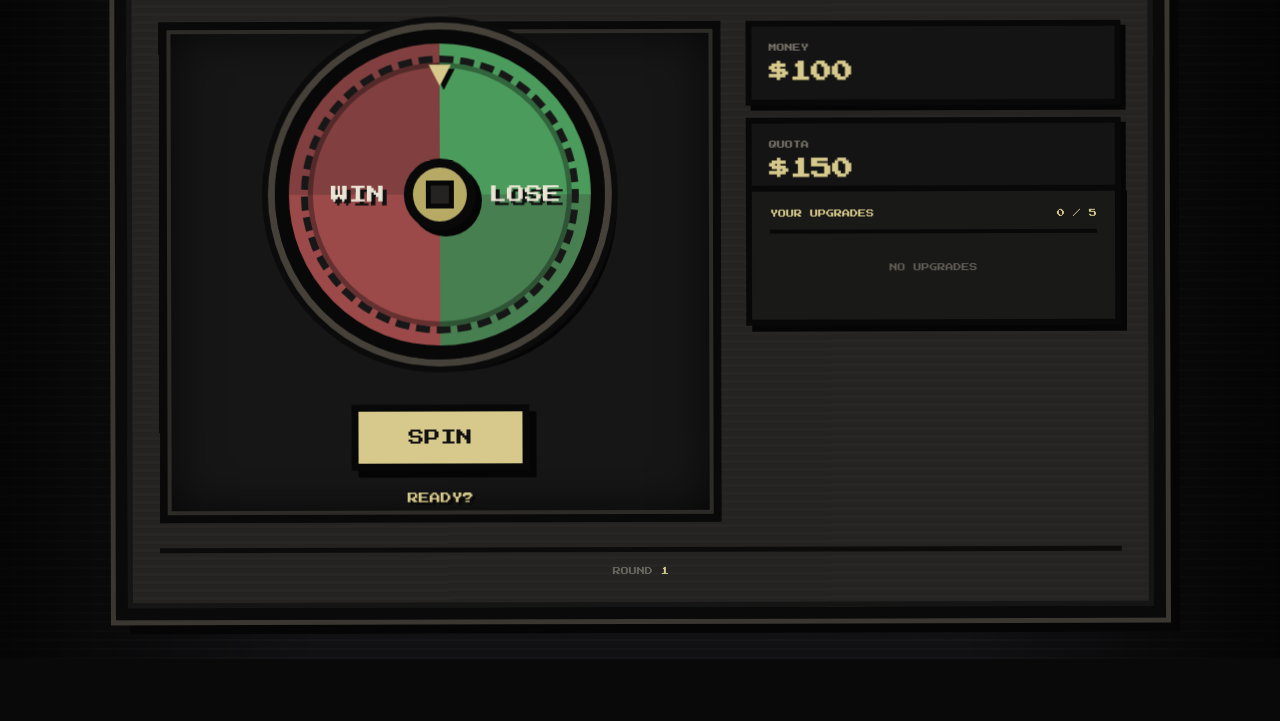
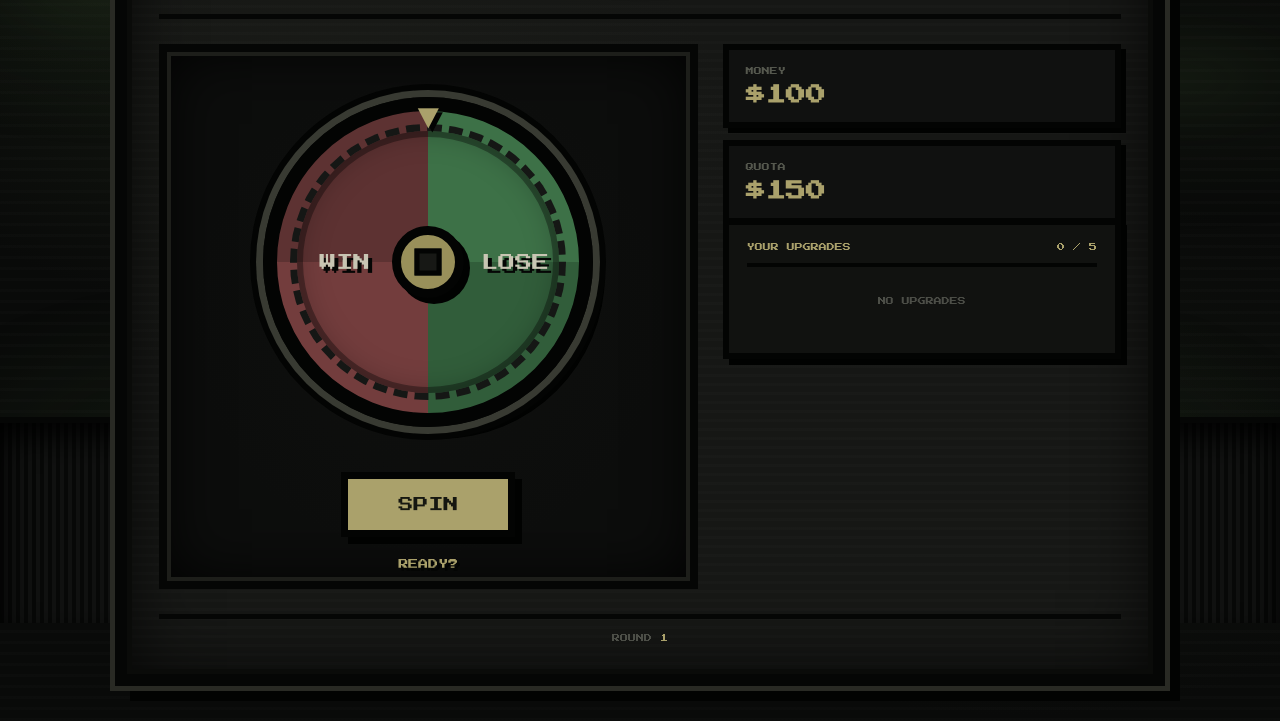
Before and after one commit to EllfredTheHuman/spinbound, a plain HTML site: page index.html in a window 1280 px wide. Shown: the part 177-898 px from the top of the page. Before the commit the page ends 836 px from the top, so only its background shows below. Drawn offline with Linux system fonts and the light colour scheme.

Commit message:
Update styles in style.css for better appearance
Refactor CSS styles for improved design and layout.

```diff
--- a/style.css
+++ b/style.css
@@ -1,10 +1,4 @@
 @import url('https://fonts.googleapis.com/css2?family=Press+Start+2P&display=swap');
-
-
-/* =====================================================
-   SPINBOUND
-   ABANDONED WAREHOUSE / PIXEL ARCADE
-===================================================== */
 
 * {
     box-sizing: border-box;
@@ -15,25 +9,15 @@ html,
 body {
     margin: 0;
     padding: 0;
+    min-height: 100%;
+}
 
-    width: 100%;
-    min-height: 100%;
+body {
+    min-height: 100vh;
 
     font-family: "Press Start 2P", monospace;
 
-    color: #e8e4d5;
-
-    background: #09090a;
-}
-
-
-/* =====================================================
-   WAREHOUSE
-===================================================== */
-
-body {
-
-    min-height: 100vh;
+    color: #d8d4c3;
 
     display: flex;
     justify-content: center;
@@ -41,34 +25,46 @@ body {
 
     overflow-x: hidden;
 
+    position: relative;
+
     /*
-        DARK CONCRETE WALL
+        ROT / DAMP CONCRETE
     */
 
     background:
-        linear-gradient(
-            90deg,
-            rgba(0,0,0,0.7),
-            transparent 25%,
-            transparent 75%,
-            rgba(0,0,0,0.75)
+        radial-gradient(
+            ellipse at 20% 30%,
+            rgba(48, 63, 38, 0.22),
+            transparent 25%
         ),
+
+        radial-gradient(
+            ellipse at 80% 70%,
+            rgba(42, 55, 34, 0.18),
+            transparent 30%
+        ),
+
+        radial-gradient(
+            ellipse at 50% 15%,
+            rgba(122, 105, 62, 0.07),
+            transparent 30%
+        ),
+
         repeating-linear-gradient(
             0deg,
-            rgba(255,255,255,0.018) 0px,
-            rgba(255,255,255,0.018) 2px,
-            transparent 2px,
-            transparent 9px
+            rgba(255,255,255,0.012) 0px,
+            rgba(255,255,255,0.012) 3px,
+            transparent 3px,
+            transparent 11px
         ),
-        #111113;
 
-    position: relative;
+        #090a09;
 }
 
 
-/*
-    OLD WAREHOUSE WALL LINES
-*/
+/* =====================================================
+   MOULD / ROT
+===================================================== */
 
 body::before {
 
@@ -80,29 +76,43 @@ body::before {
 
     pointer-events: none;
 
-    opacity: 0.35;
+    opacity: 0.65;
 
     background:
-        linear-gradient(
-            90deg,
-            transparent 49.5%,
-            #252528 50%,
-            transparent 50.5%
+
+        radial-gradient(
+            ellipse at 8% 20%,
+            rgba(54, 77, 43, 0.45) 0%,
+            rgba(39, 56, 35, 0.2) 8%,
+            transparent 18%
         ),
-        linear-gradient(
-            0deg,
-            transparent 79%,
-            #27272a 79.2%,
-            transparent 79.5%
+
+        radial-gradient(
+            ellipse at 92% 32%,
+            rgba(48, 68, 39, 0.4) 0%,
+            rgba(38, 53, 32, 0.15) 9%,
+            transparent 20%
+        ),
+
+        radial-gradient(
+            ellipse at 15% 80%,
+            rgba(48, 70, 39, 0.35),
+            transparent 20%
+        ),
+
+        radial-gradient(
+            ellipse at 83% 82%,
+            rgba(42, 63, 37, 0.35),
+            transparent 20%
         );
 
     z-index: -5;
 }
 
 
-/*
-    FLOOR
-*/
+/* =====================================================
+   FLOOR
+===================================================== */
 
 body::after {
 
@@ -114,126 +124,37 @@ body::after {
     right: 0;
     bottom: 0;
 
-    height: 24vh;
-
-    pointer-events: none;
+    height: 25vh;
 
     background:
+
         repeating-linear-gradient(
             90deg,
-            #0b0b0c 0px,
-            #0b0b0c 3px,
-            #141416 3px,
-            #141416 7px
+            #070807 0px,
+            #070807 4px,
+            #101110 4px,
+            #101110 8px
+        ),
+
+        repeating-linear-gradient(
+            0deg,
+            transparent 0px,
+            transparent 38px,
+            rgba(255,255,255,0.025) 39px,
+            transparent 41px
         );
 
-    border-top: 6px solid #080809;
+    border-top: 6px solid #050605;
 
     box-shadow:
-        inset 0 12px 20px rgba(0,0,0,0.8);
+        inset 0 15px 30px rgba(0,0,0,0.9);
 
     z-index: -4;
 }
 
 
 /* =====================================================
-   FLICKERING LIGHT
-===================================================== */
-
-.game::before {
-
-    content: "";
-
-    position: fixed;
-
-    top: -40px;
-    left: 50%;
-
-    width: 150px;
-    height: 35px;
-
-    transform: translateX(-50%);
-
-    background: #d8d0a4;
-
-    border: 6px solid #080808;
-
-    box-shadow:
-        0 0 35px 12px rgba(220,210,160,0.15),
-        0 0 100px 30px rgba(220,210,160,0.08);
-
-    animation: lightFlicker 7s infinite;
-
-    z-index: -2;
-}
-
-
-@keyframes lightFlicker {
-
-    0% {
-        opacity: 0.8;
-    }
-
-    7% {
-        opacity: 0.8;
-    }
-
-    8% {
-        opacity: 0.15;
-    }
-
-    9% {
-        opacity: 0.75;
-    }
-
-    10% {
-        opacity: 0.3;
-    }
-
-    11% {
-        opacity: 0.8;
-    }
-
-    48% {
-        opacity: 0.8;
-    }
-
-    49% {
-        opacity: 0.1;
-    }
-
-    50% {
-        opacity: 0.7;
-    }
-
-    51% {
-        opacity: 0.2;
-    }
-
-    52% {
-        opacity: 0.8;
-    }
-
-    90% {
-        opacity: 0.8;
-    }
-
-    91% {
-        opacity: 0.35;
-    }
-
-    92% {
-        opacity: 0.75;
-    }
-
-    100% {
-        opacity: 0.8;
-    }
-}
-
-
-/* =====================================================
-   MAIN GAME MACHINE
+   MAIN MACHINE
 ===================================================== */
 
 .game {
@@ -244,7 +165,7 @@ body::after {
 
     min-height: 650px;
 
-    margin: 40px auto;
+    margin: 50px auto;
 
     padding: 32px;
 
@@ -252,34 +173,125 @@ body::after {
 
     display: grid;
 
-    grid-template-columns: 1.2fr 0.8fr;
+    grid-template-columns: 1.15fr 0.85fr;
 
     grid-template-rows: auto 1fr auto;
 
     gap: 25px;
 
     background:
+
+        radial-gradient(
+            ellipse at 20% 30%,
+            rgba(57, 63, 43, 0.09),
+            transparent 35%
+        ),
+
         repeating-linear-gradient(
             0deg,
-            rgba(255,255,255,0.015) 0px,
-            rgba(255,255,255,0.015) 3px,
+            rgba(255,255,255,0.012) 0px,
+            rgba(255,255,255,0.012) 3px,
             transparent 3px,
-            transparent 8px
+            transparent 9px
         ),
-        #242321;
 
-    border: 12px solid #0a0a0a;
+        #161715;
+
+    border: 12px solid #050605;
 
     box-shadow:
-        0 0 0 5px #3a3731,
-        14px 14px 0 #050505,
-        inset 0 0 0 5px #151515;
 
-    /*
-        Slightly crooked industrial machine feel
-    */
+        0 0 0 5px #292a24,
 
-    transform: rotate(-0.15deg);
+        15px 15px 0 #020302,
+
+        inset 0 0 0 5px #0a0b09,
+
+        inset 0 0 70px rgba(0,0,0,0.8);
+
+    transform: translateY(15px);
+}
+
+
+/* =====================================================
+   OVERHEAD LIGHT
+===================================================== */
+
+.game::before {
+
+    content: "";
+
+    position: fixed;
+
+    width: 130px;
+
+    height: 30px;
+
+    top: -25px;
+
+    left: 50%;
+
+    transform: translateX(-50%);
+
+    background: #b8ae76;
+
+    border: 6px solid #050605;
+
+    box-shadow:
+
+        0 0 25px 8px rgba(180,170,110,0.12),
+
+        0 0 100px 35px rgba(180,170,110,0.05);
+
+    animation: flicker 6s infinite;
+
+    z-index: -2;
+}
+
+
+@keyframes flicker {
+
+    0%,
+    12%,
+    18%,
+    45%,
+    48%,
+    55%,
+    100% {
+        opacity: 0.7;
+    }
+
+    13% {
+        opacity: 0.15;
+    }
+
+    14% {
+        opacity: 0.65;
+    }
+
+    16% {
+        opacity: 0.25;
+    }
+
+    17% {
+        opacity: 0.7;
+    }
+
+    46% {
+        opacity: 0.1;
+    }
+
+    47% {
+        opacity: 0.6;
+    }
+
+    49% {
+        opacity: 0.25;
+    }
+
+    50% {
+        opacity: 0.7;
+    }
 }
 
 
@@ -293,7 +305,7 @@ header {
 
     padding-bottom: 20px;
 
-    border-bottom: 6px solid #0b0b0b;
+    border-bottom: 5px solid #050605;
 
     text-align: left;
 }
@@ -307,11 +319,10 @@ header h1 {
 
     letter-spacing: 4px;
 
-    color: #d6c98b;
+    color: #aaa16b;
 
     text-shadow:
-        4px 4px 0 #111;
-
+        4px 4px 0 #050605;
 }
 
 
@@ -319,16 +330,16 @@ header p {
 
     margin: 12px 0 0;
 
-    font-size: 9px;
+    font-size: 8px;
 
-    color: #77736a;
+    color: #55584e;
 
     letter-spacing: 2px;
 }
 
 
 /* =====================================================
-   LEFT SIDE — WHEEL
+   WHEEL AREA
 ===================================================== */
 
 .wheel-area {
@@ -337,7 +348,7 @@ header p {
 
     grid-row: 2;
 
-    min-height: 440px;
+    min-height: 450px;
 
     display: flex;
 
@@ -349,13 +360,29 @@ header p {
 
     position: relative;
 
-    background: #161616;
+    /*
+        Push wheel down slightly
+    */
 
-    border: 8px solid #090909;
+    padding-top: 45px;
+
+    background:
+
+        radial-gradient(
+            ellipse at center,
+            rgba(45,47,38,0.08),
+            transparent 65%
+        ),
+
+        #0c0d0c;
+
+    border: 8px solid #050605;
 
     box-shadow:
-        inset 0 0 0 4px #2d2b27,
-        inset 0 0 50px rgba(0,0,0,0.8);
+
+        inset 0 0 0 4px #1d1e1a,
+
+        inset 0 0 60px rgba(0,0,0,0.9);
 }
 
 
@@ -373,39 +400,33 @@ header p {
 
     border-radius: 50%;
 
-    border: 14px solid #080808;
-
-    /*
-        Deliberately chunky colours instead
-        of smooth gradients.
-    */
+    border: 14px solid #030403;
 
     background:
+
         conic-gradient(
-            #4b9b5c 0deg 90deg,
-            #477f51 90deg 180deg,
-            #9b4949 180deg 270deg,
-            #813f3f 270deg 360deg
+            #3d7147 0deg 90deg,
+            #315d3a 90deg 180deg,
+            #733d3d 180deg 270deg,
+            #5d3232 270deg 360deg
         );
 
     box-shadow:
 
-        /* chunky outside rim */
-        0 0 0 7px #454139,
+        0 0 0 7px #383a32,
 
-        0 0 0 13px #0b0b0b,
+        0 0 0 13px #030403,
 
-        /* shadow */
-        12px 12px 0 #050505;
+        12px 12px 0 #010201;
 
     transition:
         transform 2.5s cubic-bezier(.12,.8,.18,1);
 }
 
 
-/*
-    PIXEL-STYLE RIM
-*/
+/* =====================================================
+   WHEEL ROT
+===================================================== */
 
 .wheel::before {
 
@@ -413,51 +434,50 @@ header p {
 
     position: absolute;
 
-    inset: 12px;
+    inset: 13px;
 
     border-radius: 50%;
 
-    border: 7px dashed #171717;
+    border: 7px dashed #151715;
 
     box-shadow:
-        inset 0 0 0 5px rgba(0,0,0,0.35);
 
-    pointer-events: none;
+        inset 0 0 0 6px rgba(0,0,0,0.35),
+
+        inset 0 0 30px rgba(0,0,0,0.25);
 }
 
 
-/*
-    CENTRE HUB
-*/
+/* =====================================================
+   CENTRE
+===================================================== */
 
 .wheel-center {
 
     position: absolute;
 
     width: 72px;
+
     height: 72px;
 
     left: 50%;
+
     top: 50%;
 
     transform: translate(-50%, -50%);
 
-    background: #b7aa65;
+    background: #99905a;
 
-    border: 9px solid #090909;
+    border: 9px solid #030403;
 
     border-radius: 50%;
 
     z-index: 10;
 
     box-shadow:
-        6px 6px 0 #050505;
+        6px 6px 0 #010201;
 }
 
-
-/*
-    CENTRE PIXEL
-*/
 
 .wheel-center::after {
 
@@ -465,17 +485,19 @@ header p {
 
     position: absolute;
 
-    width: 18px;
-    height: 18px;
+    width: 17px;
+
+    height: 17px;
 
     left: 50%;
+
     top: 50%;
 
     transform: translate(-50%, -50%);
 
-    background: #242321;
+    background: #171815;
 
-    border: 5px solid #080808;
+    border: 5px solid #030403;
 }
 
 
@@ -493,12 +515,12 @@ header p {
 
     z-index: 6;
 
-    font-size: 18px;
+    font-size: 17px;
 
-    color: #e9e4d3;
+    color: #c8c5b3;
 
     text-shadow:
-        4px 4px 0 #111;
+        4px 4px 0 #050605;
 }
 
 
@@ -520,16 +542,16 @@ header p {
 
     position: absolute;
 
-    top: 18px;
+    top: 40px;
 
     z-index: 20;
 
-    font-size: 38px;
+    font-size: 36px;
 
-    color: #d6c98b;
+    color: #aaa16b;
 
     text-shadow:
-        4px 4px 0 #080808;
+        4px 4px 0 #030403;
 }
 
 
@@ -545,16 +567,16 @@ header p {
 
     font-family: "Press Start 2P", monospace;
 
-    font-size: 16px;
+    font-size: 15px;
 
-    color: #111;
+    color: #161711;
 
-    background: #d6c98b;
+    background: #aaa16b;
 
-    border: 7px solid #080808;
+    border: 7px solid #030403;
 
     box-shadow:
-        7px 7px 0 #050505;
+        7px 7px 0 #010201;
 
     cursor: pointer;
 }
@@ -562,12 +584,12 @@ header p {
 
 #spinButton:hover {
 
-    background: #eee0a1;
+    background: #c2b879;
 
     transform: translate(3px, 3px);
 
     box-shadow:
-        4px 4px 0 #050505;
+        4px 4px 0 #010201;
 }
 
 
@@ -581,7 +603,7 @@ header p {
 
 #spinButton:disabled {
 
-    opacity: 0.35;
+    opacity: 0.3;
 
     cursor: not-allowed;
 }
@@ -597,17 +619,17 @@ header p {
 
     margin-top: 22px;
 
-    font-size: 11px;
+    font-size: 10px;
 
-    color: #d6c98b;
+    color: #aaa16b;
 
     text-shadow:
-        3px 3px 0 #080808;
+        3px 3px 0 #030403;
 }
 
 
 /* =====================================================
-   RIGHT SIDE — INFORMATION
+   RIGHT SIDE STATS
 ===================================================== */
 
 .stats {
@@ -632,16 +654,14 @@ header p {
 
     width: 100%;
 
-    max-width: none;
-
     padding: 17px;
 
-    background: #141414;
+    background: #101110;
 
-    border: 6px solid #080808;
+    border: 6px solid #030403;
 
     box-shadow:
-        5px 5px 0 #050505;
+        5px 5px 0 #010201;
 
     text-align: left;
 }
@@ -655,15 +675,15 @@ header p {
 
     font-size: 8px;
 
-    color: #77736a;
+    color: #55584e;
 }
 
 
 .stat strong {
 
-    font-size: 21px;
+    font-size: 20px;
 
-    color: #d6c98b;
+    color: #aaa16b;
 }
 
 
@@ -677,18 +697,18 @@ header p {
 
     grid-row: 2;
 
-    margin-top: 165px;
+    margin-top: 175px;
 
     padding: 18px;
 
     align-self: start;
 
-    background: #191918;
+    background: #111210;
 
-    border: 6px solid #080808;
+    border: 6px solid #030403;
 
     box-shadow:
-        6px 6px 0 #050505;
+        6px 6px 0 #010201;
 }
 
 
@@ -698,17 +718,15 @@ header p {
 
     justify-content: space-between;
 
-    gap: 10px;
-
     margin-bottom: 18px;
 
     padding-bottom: 12px;
 
-    border-bottom: 4px solid #080808;
+    border-bottom: 4px solid #030403;
 
     font-size: 8px;
 
-    color: #d6c98b;
+    color: #aaa16b;
 }
 
 
@@ -736,14 +754,14 @@ header p {
 
     line-height: 1.6;
 
-    color: #ded9c9;
+    color: #bcb9aa;
 
-    background: #302e29;
+    background: #282923;
 
-    border: 5px solid #090909;
+    border: 5px solid #030403;
 
     box-shadow:
-        4px 4px 0 #050505;
+        4px 4px 0 #010201;
 
     cursor: pointer;
 
@@ -753,12 +771,14 @@ header p {
 
 .upgrade-list button:hover {
 
-    background: #47443b;
+    background: #37382f;
+
+    color: #ddd8c5;
 
     transform: translate(2px, 2px);
 
     box-shadow:
-        2px 2px 0 #050505;
+        2px 2px 0 #010201;
 }
 
 
@@ -768,7 +788,7 @@ header p {
 
     font-size: 8px;
 
-    color: #5e5b54;
+    color: #4c4e47;
 
     text-align: center;
 }
@@ -786,11 +806,11 @@ header p {
 
     padding-top: 15px;
 
-    border-top: 5px solid #0b0b0b;
+    border-top: 5px solid #050605;
 
     font-size: 8px;
 
-    color: #66635c;
+    color: #4c4e47;
 
     text-align: center;
 }
@@ -798,7 +818,7 @@ header p {
 
 .round span {
 
-    color: #d6c98b;
+    color: #aaa16b;
 }
 
 
@@ -819,7 +839,7 @@ header p {
     align-items: center;
 
     background:
-        rgba(0,0,0,0.88);
+        rgba(0,0,0,0.94);
 
     z-index: 100;
 }
@@ -838,12 +858,12 @@ header p {
 
     padding: 40px;
 
-    background: #211e1d;
+    background: #151615;
 
-    border: 9px solid #080808;
+    border: 9px solid #030403;
 
     box-shadow:
-        10px 10px 0 #050505;
+        10px 10px 0 #010201;
 
     text-align: center;
 }
@@ -855,10 +875,10 @@ header p {
 
     font-size: 30px;
 
-    color: #b84b4b;
+    color: #864545;
 
     text-shadow:
-        4px 4px 0 #080808;
+        4px 4px 0 #030403;
 }
 
 
@@ -869,6 +889,8 @@ header p {
     font-size: 9px;
 
     line-height: 2;
+
+    color: #77776e;
 }
 
 
@@ -880,14 +902,14 @@ header p {
 
     font-size: 9px;
 
-    background: #d6c98b;
+    background: #aaa16b;
 
-    color: #111;
+    color: #10110e;
 
-    border: 6px solid #080808;
+    border: 6px solid #030403;
 
     box-shadow:
-        5px 5px 0 #050505;
+        5px 5px 0 #010201;
 
     cursor: pointer;
 }
@@ -903,9 +925,12 @@ header p {
 
         grid-template-columns: 1fr;
 
-        grid-template-rows: auto auto auto auto;
-
-        padding: 20px;
+        grid-template-rows:
+            auto
+            auto
+            auto
+            auto
+            auto;
     }
 
 
@@ -918,13 +943,17 @@ header p {
     .wheel-area {
 
         grid-column: 1;
+
         grid-row: 2;
+
+        padding-top: 35px;
     }
 
 
     .stats {
 
         grid-column: 1;
+
         grid-row: 3;
 
         flex-direction: row;
@@ -936,6 +965,7 @@ header p {
     .stat {
 
         flex: 1;
+
         min-width: 150px;
     }
 
@@ -943,6 +973,7 @@ header p {
     .upgrade-section {
 
         grid-column: 1;
+
         grid-row: 4;
 
         margin-top: 0;
@@ -952,6 +983,7 @@ header p {
     .round {
 
         grid-column: 1;
+
         grid-row: 5;
     }
 
@@ -959,6 +991,7 @@ header p {
     .wheel {
 
         width: 260px;
+
         height: 260px;
     }
 
```
